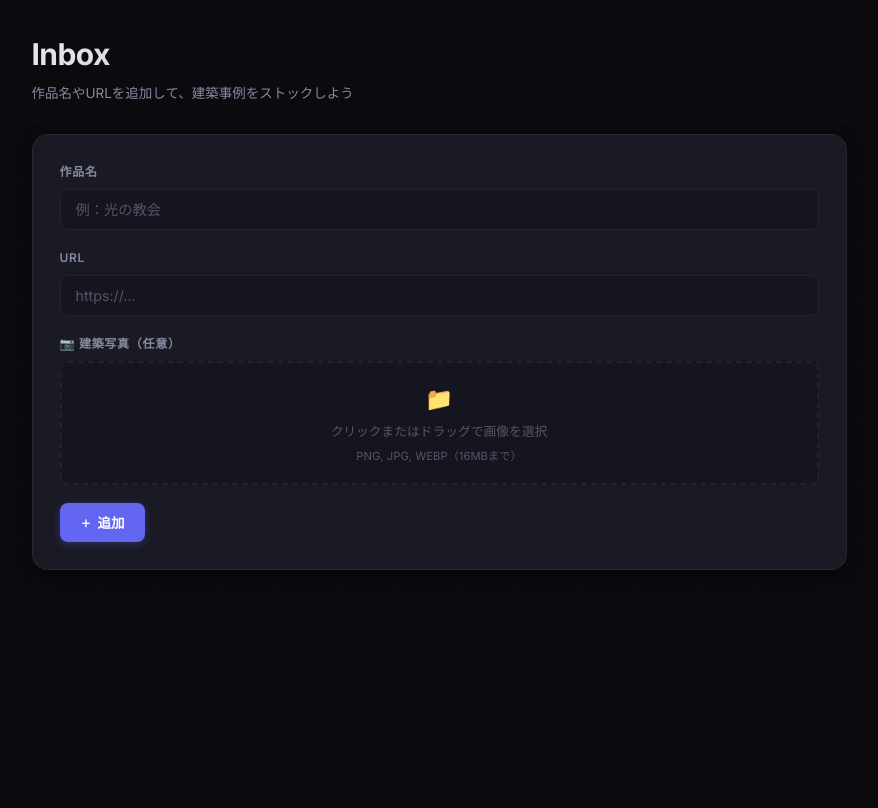
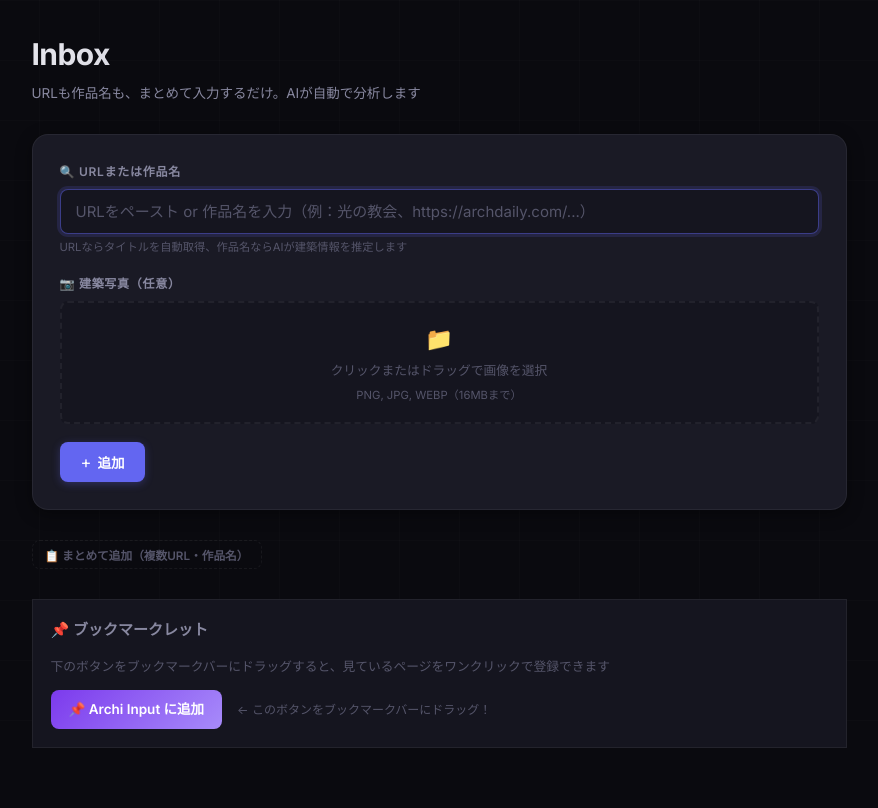
Before and after one commit to totoufu/archi-input, a Flask app: page / in a window 1280 px wide. Shown: the part 60-868 px from the top of the page, without its empty margins (201-1079 px from the left). Before the commit the page ends 630 px from the top, so only its background shows below. Run offline with Flask 3, Linux system fonts and the light colour scheme; some libraries are stand-ins or nearby versions.

Commit message:
feat: smart input, bulk add, bookmarklet support

```diff
--- a/app.py
+++ b/app.py
@@ -149,32 +149,10 @@ def report():
 
 
 # ---------------------------------------------------------------------------
-# Routes – Actions
+# Helper – Background AI analysis
 # ---------------------------------------------------------------------------
-@app.route('/add', methods=['POST'])
-def add_work():
-    title = request.form.get('title', '').strip()
-    url = request.form.get('url', '').strip()
-
-    if not title and not url:
-        return redirect(url_for('inbox', error='作品名またはURLを入力してください'))
-
-    work = Work(title=title, url=url)
-
-    # Handle image upload
-    image_file = request.files.get('image')
-    if image_file and image_file.filename and allowed_file(image_file.filename):
-        ext = image_file.filename.rsplit('.', 1)[1].lower()
-        unique_name = f'{uuid.uuid4().hex[:12]}.{ext}'
-        save_path = os.path.join(upload_dir, unique_name)
-        image_file.save(save_path)
-        work.image_path = f'uploads/{unique_name}'
-
-    db.session.add(work)
-    db.session.commit()
-
-    # Auto-analyze in background thread
-    work_id = work.id
+def start_bg_analysis(work_id):
+    """Start background AI analysis for a work."""
     def bg_analyze():
         with app.app_context():
             w = Work.query.get(work_id)
@@ -209,7 +187,98 @@ def add_work():
     thread = threading.Thread(target=bg_analyze, daemon=True)
     thread.start()
 
-    return redirect(url_for('inbox', success='1', analyzing=work_id))
+
+def _is_url(text):
+    """Check if text looks like a URL."""
+    return text.startswith(('http://', 'https://', 'www.'))
+
+
+# ---------------------------------------------------------------------------
+# Routes – Actions
+# ---------------------------------------------------------------------------
+@app.route('/add', methods=['POST'])
+def add_work():
+    # Smart input: single field auto-detects URL vs title
+    smart_input = request.form.get('input', '').strip()
+    title = request.form.get('title', '').strip()
+    url = request.form.get('url', '').strip()
+
+    # If smart input is provided, auto-detect
+    if smart_input and not title and not url:
+        if _is_url(smart_input):
+            url = smart_input if smart_input.startswith('http') else 'https://' + smart_input
+        else:
+            title = smart_input
+
+    if not title and not url:
+        return redirect(url_for('inbox', error='作品名またはURLを入力してください'))
+
+    work = Work(title=title, url=url)
+
+    # Handle image upload
+    image_file = request.files.get('image')
+    if image_file and image_file.filename and allowed_file(image_file.filename):
+        ext = image_file.filename.rsplit('.', 1)[1].lower()
+        unique_name = f'{uuid.uuid4().hex[:12]}.{ext}'
+        save_path = os.path.join(upload_dir, unique_name)
+        image_file.save(save_path)
+        work.image_path = f'uploads/{unique_name}'
+
+    db.session.add(work)
+    db.session.commit()
+
+    start_bg_analysis(work.id)
+
+    return redirect(url_for('inbox', success='1', analyzing=work.id))
+
+
+@app.route('/bulk_add', methods=['POST'])
+def bulk_add():
+    """Add multiple works from a text block (one URL or title per line)."""
+    text = request.form.get('bulk_input', '').strip()
+    if not text:
+        return redirect(url_for('inbox', error='テキストを入力してください'))
+
+    lines = [line.strip() for line in text.splitlines() if line.strip()]
+    added = 0
+    for line in lines[:20]:  # Max 20 at once
+        if _is_url(line):
+            url = line if line.startswith('http') else 'https://' + line
+            work = Work(url=url)
+        else:
+            work = Work(title=line)
+        db.session.add(work)
+        db.session.commit()
+        start_bg_analysis(work.id)
+        added += 1
+
+    return redirect(url_for('inbox', success='1', bulk_count=added))
+
+
+@app.route('/quick_add')
+def quick_add():
+    """Bookmarklet endpoint – register current page via GET request."""
+    url = request.args.get('url', '').strip()
+    title = request.args.get('title', '').strip()
+
+    if not url:
+        return '<html><body><script>window.close();</script><p>URLが指定されていません</p></body></html>'
+
+    # Check for duplicates
+    existing = Work.query.filter_by(url=url).first()
+    if existing:
+        return f'''<html><head><meta charset="utf-8"><style>body{{font-family:sans-serif;text-align:center;padding:40px;background:#1a1a2e;color:#fff}}</style></head>
+        <body><h2>⚠️ 既に登録済みです</h2><p>{existing.title or url[:60]}</p>
+        <script>setTimeout(()=>window.close(),2000)</script></body></html>'''
+
+    work = Work(title=title, url=url)
+    db.session.add(work)
+    db.session.commit()
+    start_bg_analysis(work.id)
+
+    return f'''<html><head><meta charset="utf-8"><style>body{{font-family:sans-serif;text-align:center;padding:40px;background:#1a1a2e;color:#fff}}h2{{color:#a78bfa}}</style></head>
+    <body><h2>✅ 登録しました！</h2><p>{title or url[:60]}</p><p style="color:#888">AI分析を開始しました…</p>
+    <script>setTimeout(()=>window.close(),2000)</script></body></html>'''
 
 
 @app.route('/update_notes', methods=['POST'])
--- a/static/app.js
+++ b/static/app.js
@@ -313,3 +313,12 @@ document.addEventListener('DOMContentLoaded', () => {
         }, 120000);
     }
 });
+
+
+/**
+ * Toggle bulk input panel
+ */
+function toggleBulk() {
+    const panel = document.getElementById('bulk-panel');
+    panel.style.display = panel.style.display === 'none' ? 'block' : 'none';
+}
--- a/static/style.css
+++ b/static/style.css
@@ -1286,3 +1286,92 @@ body::before {
         transform: translateY(0);
     }
 }
+
+/* --- Smart Input --- */
+.form-input-large {
+    font-size: 1rem !important;
+    padding: 0.8rem 1rem !important;
+}
+
+.form-hint {
+    display: block;
+    margin-top: 0.3rem;
+    font-size: 0.75rem;
+    color: var(--text-muted);
+}
+
+/* --- Bulk Input --- */
+.bulk-section {
+    margin-top: 1rem;
+}
+
+.btn-ghost {
+    background: transparent;
+    border: 1px dashed var(--border);
+    color: var(--text-muted);
+    cursor: pointer;
+    transition: all 0.2s;
+}
+
+.btn-ghost:hover {
+    border-color: var(--accent);
+    color: var(--text-primary);
+}
+
+.bulk-panel {
+    margin-top: 0.8rem;
+    animation: slideDown 0.3s ease-out;
+}
+
+.bulk-textarea {
+    min-height: 120px;
+    resize: vertical;
+    font-size: 0.85rem;
+    line-height: 1.6;
+    font-family: monospace;
+}
+
+/* --- Bookmarklet --- */
+.bookmarklet-section {
+    margin-top: 2rem;
+    padding: 1.2rem;
+    background: var(--bg-input);
+    border: 1px solid var(--border);
+    border-radius: var(--radius);
+}
+
+.bookmarklet-desc {
+    font-size: 0.85rem;
+    color: var(--text-muted);
+    margin-bottom: 0.8rem;
+}
+
+.bookmarklet-container {
+    display: flex;
+    align-items: center;
+    gap: 1rem;
+    flex-wrap: wrap;
+}
+
+.bookmarklet-btn {
+    display: inline-block;
+    padding: 0.6rem 1.2rem;
+    background: linear-gradient(135deg, #7c3aed, #a78bfa);
+    color: #fff !important;
+    border-radius: var(--radius-sm);
+    text-decoration: none;
+    font-size: 0.9rem;
+    font-weight: 600;
+    cursor: grab;
+    transition: transform 0.2s, box-shadow 0.2s;
+}
+
+.bookmarklet-btn:hover {
+    transform: translateY(-2px);
+    box-shadow: 0 4px 12px hsla(250, 70%, 50%, 0.3);
+}
+
+.bookmarklet-hint {
+    font-size: 0.8rem;
+    color: var(--text-muted);
+}
--- a/templates/inbox.html
+++ b/templates/inbox.html
@@ -4,7 +4,7 @@
 {% block content %}
 <div class="page-header">
     <h1>Inbox</h1>
-    <p class="page-subtitle">作品名やURLを追加して、建築事例をストックしよう</p>
+    <p class="page-subtitle">URLも作品名も、まとめて入力するだけ。AIが自動で分析します</p>
 </div>
 
 {% if request.args.get('error') %}
@@ -17,7 +17,11 @@
 {% if request.args.get('success') %}
 <div class="alert alert-success">
     <span class="alert-icon">✓</span>
+    {% if request.args.get('bulk_count') %}
+    {{ request.args.get('bulk_count') }}件を追加しました！AI分析を開始…
+    {% else %}
     追加しました！
+    {% endif %}
     {% if request.args.get('analyzing') %}
     <span class="analyzing-indicator" id="auto-analyze-status" data-id="{{ request.args.get('analyzing') }}">
         <span class="spinner"></span> AI分析中…
@@ -26,14 +30,13 @@
 </div>
 {% endif %}
 
+<!-- ===== Smart Input (single field) ===== -->
 <form action="{{ url_for('add_work') }}" method="POST" enctype="multipart/form-data" class="inbox-form">
     <div class="form-group">
-        <label for="title">作品名</label>
-        <input type="text" id="title" name="title" placeholder="例：光の教会" class="form-input" autocomplete="off">
-    </div>
-    <div class="form-group">
-        <label for="url">URL</label>
-        <input type="url" id="url" name="url" placeholder="https://..." class="form-input" autocomplete="off">
+        <label for="input">🔍 URLまたは作品名</label>
+        <input type="text" id="input" name="input" placeholder="URLをペースト or 作品名を入力（例：光の教会、https://archdaily.com/...）"
+            class="form-input form-input-large" autocomplete="off" autofocus>
+        <span class="form-hint">URLならタイトルを自動取得、作品名ならAIが建築情報を推定します</span>
     </div>
     <div class="form-group">
         <label for="image">📷 建築写真（任意）</label>
@@ -56,6 +59,36 @@
         追加
     </button>
 </form>
+
+<!-- ===== Bulk Input (toggle) ===== -->
+<div class="bulk-section">
+    <button class="btn btn-ghost btn-sm" onclick="toggleBulk()">📋 まとめて追加（複数URL・作品名）</button>
+    <div id="bulk-panel" class="bulk-panel" style="display:none;">
+        <form action="{{ url_for('bulk_add') }}" method="POST">
+            <div class="form-group">
+                <textarea name="bulk_input" class="form-input bulk-textarea"
+                    placeholder="1行に1つずつURLまたは作品名を入力（最大20件）&#10;&#10;例：&#10;https://archdaily.com/example1&#10;https://archdaily.com/example2&#10;光の教会&#10;サヴォア邸"></textarea>
+            </div>
+            <button type="submit" class="btn btn-primary btn-sm">
+                <span class="btn-icon">+</span>
+                まとめて追加
+            </button>
+        </form>
+    </div>
+</div>
+
+<!-- ===== Bookmarklet ===== -->
+<div class="bookmarklet-section">
+    <h3 class="section-title">📌 ブックマークレット</h3>
+    <p class="bookmarklet-desc">下のボタンをブックマークバーにドラッグすると、見ているページをワンクリックで登録できます</p>
+    <div class="bookmarklet-container">
+        <a class="bookmarklet-btn"
+            href="javascript:void(window.open('http://163.44.119.69/quick_add?url='+encodeURIComponent(location.href)+'&title='+encodeURIComponent(document.title),'archi','width=400,height=300'))">
+            📌 Archi Input に追加
+        </a>
+        <span class="bookmarklet-hint">← このボタンをブックマークバーにドラッグ！</span>
+    </div>
+</div>
 
 {% if recent %}
 <div class="recent-section">
```
